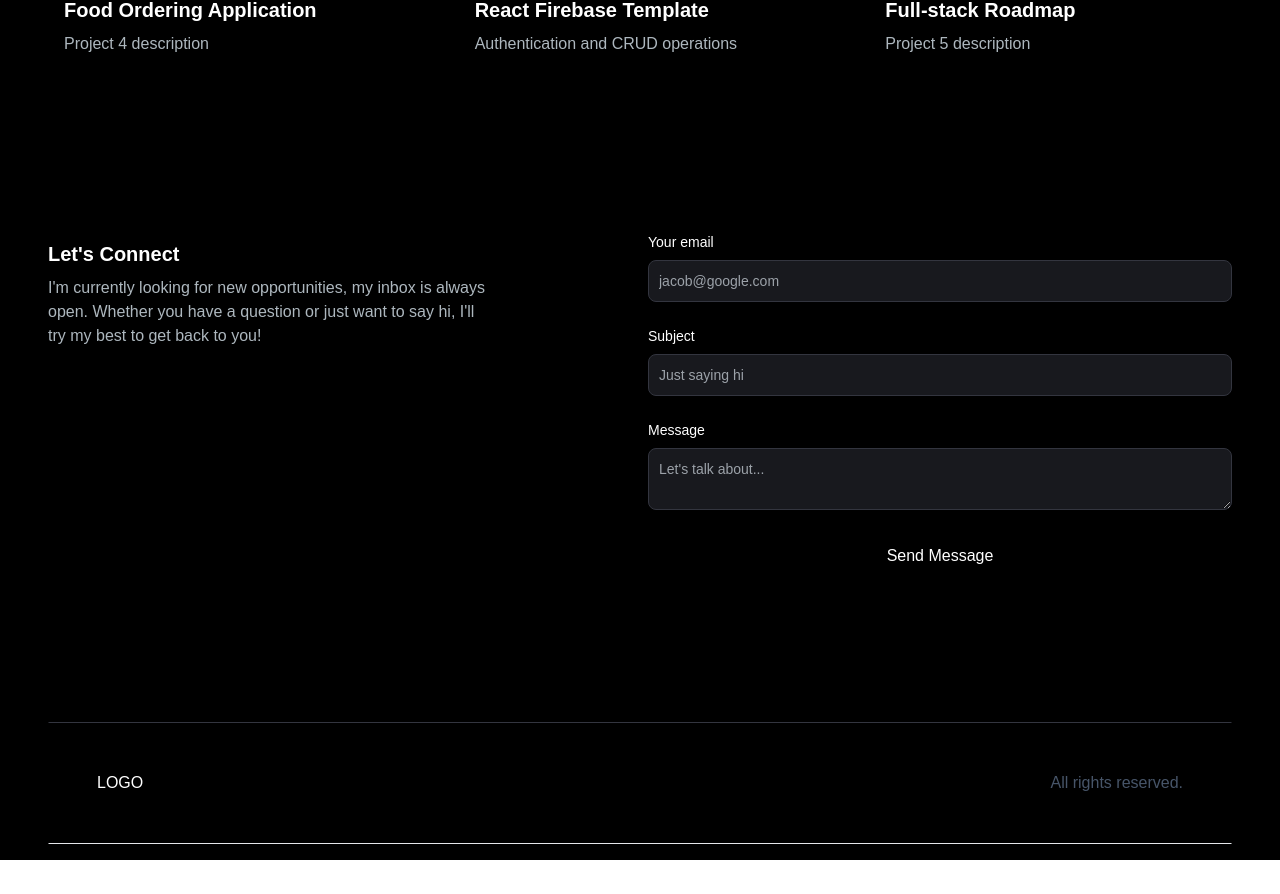
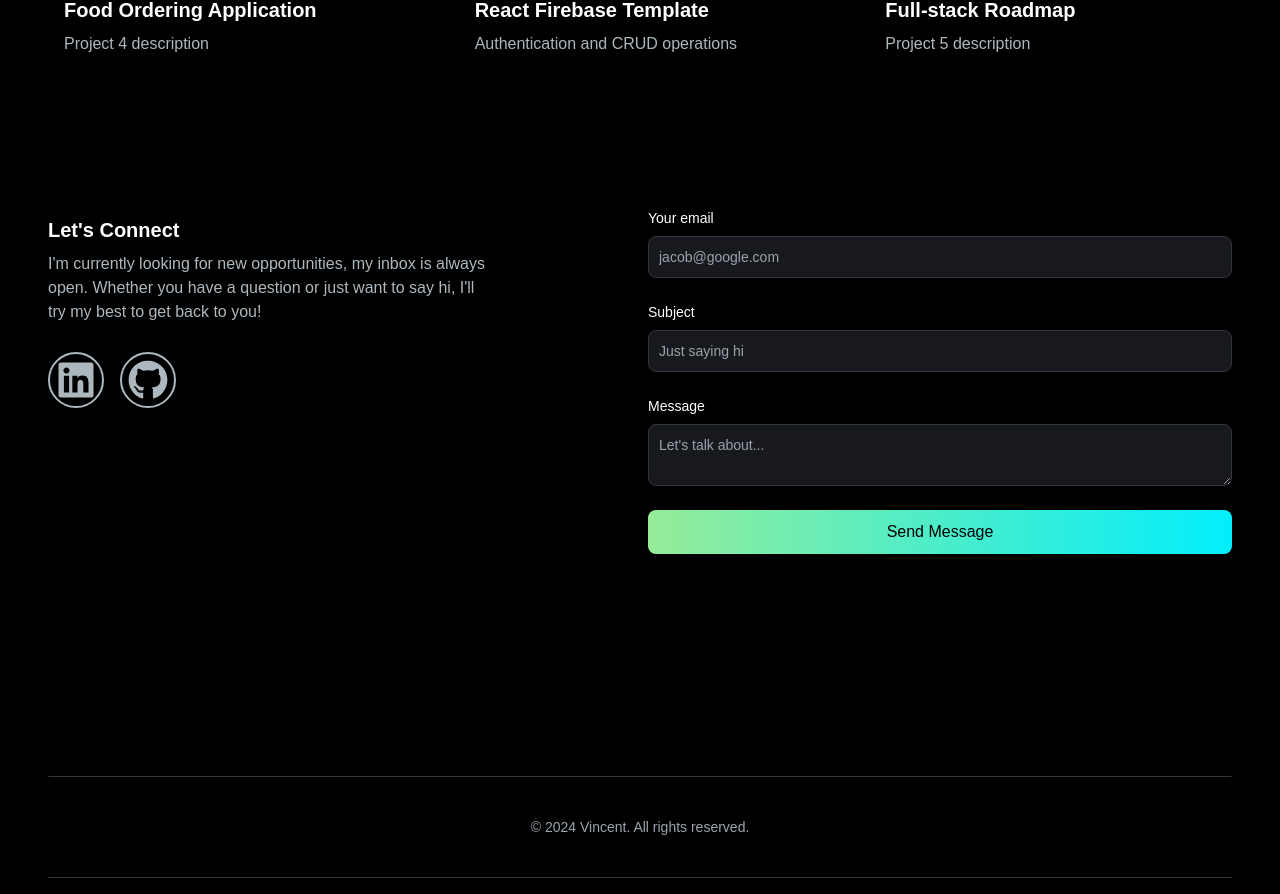
Before and after one commit to VincentTech8/Projects, a Next.js app in the folder vincent-portfolio/: page / in a window 1280 px wide. Shown: the part 1956-2850 px from the top of the page. Before the commit the page ends 2816 px from the top, so only its background shows below. Built offline with nearby package versions, Linux system fonts and the light colour scheme.

Commit message:
Add footer and finalise

```diff
--- a/vincent-portfolio/app/components/EmailSection.jsx
+++ b/vincent-portfolio/app/components/EmailSection.jsx
@@ -1,7 +1,7 @@
 "use client";
 import React, { useState } from "react";
+import { FaGithub, FaLinkedin } from "react-icons/fa";
 import Link from "next/link";
-import Image from "next/image";
 
 const EmailSection = () => {
     const [emailSubmitted, setEmailSubmitted] = useState(false);
@@ -40,10 +40,9 @@ const EmailSection = () => {
     return (
         <section
             id="contact"
-            className="grid md:grid-cols-2 my-12 md:my-12 py-24 gap-4 relative"
+            className="grid xl:grid-cols-2 my-12 gap-4 relative pt-0 xl:pt-4"
         >
-            <div className="bg-[radial-gradient(ellipse_at_center,_var(--tw-gradient-stops))] from-primary-900 to-transparent rounded-full h-80 w-80 z-0 blur-lg absolute top-3/4 -left-4 transform -translate-x-1/2 -translate-1/2"></div>
-            <div className="z-10">
+            <div className="xl:min-h-[65vh]">
                 <h5 className="text-xl font-bold text-white my-2">
                     Let&apos;s Connect
                 </h5>
@@ -53,16 +52,26 @@ const EmailSection = () => {
                     open. Whether you have a question or just want to say hi, I&apos;ll
                     try my best to get back to you!
                 </p>
-                {/* <div className="socials flex flex-row gap-2">
-                    <Link href="github.com">
-                        <Image src="../../../public/linkedin-icon.svg" alt="Github Icon" />
+                <div className="socials flex flex-row gap-2 py-3">
+                    <Link
+                        href="https://www.linkedin.com/in/vincent-446b32190/"
+                        className="h-14 w-14 mr-2 border-2 relative rounded-full border-[#ADB7BE] hover:border-white group/link"
+                        target="_blank"
+                        rel="noopener noreferrer"
+                    >
+                        <FaLinkedin className="h-10 w-10 text-[#ADB7BE] absolute top-1/2 left-1/2 transform -translate-x-1/2 -translate-y-1/2  cursor-pointer group-hover/link:text-white" />
                     </Link>
-                    <Link href="linkedin.com">
-                        <Image src="../../../public/linkedin-icon.svg" alt="Linkedin Icon" />
+                    <Link
+                        href="https://github.com/VincentTech8"
+                        className="h-14 w-14 mr-2 border-2 relative rounded-full border-[#ADB7BE] hover:border-white group/link"
+                        target="_blank"
+                        rel="noopener noreferrer"
+                    >
+                        <FaGithub className="h-10 w-10 text-[#ADB7BE] absolute top-1/2 left-1/2 transform -translate-x-1/2 -translate-y-1/2  cursor-pointer group-hover/link:text-white" />
                     </Link>
-                </div> */}
+                </div>
             </div>
-            <div>
+            <div className="pb-10">
                 {emailSubmitted ? (
                     <p className="text-green-500 text-sm mt-2">
                         Email sent successfully!
@@ -117,7 +126,7 @@ const EmailSection = () => {
                         </div>
                         <button
                             type="submit"
-                            className="bg-primary-500 hover:bg-primary-600 text-white font-medium py-2.5 px-5 rounded-lg w-full"
+                            className="hover:opacity-80 text-black font-medium py-2.5 px-5 rounded-lg w-full" style={{ backgroundImage: "linear-gradient(to right, #96EC98, #01EEFC)" }}
                         >
                             Send Message
                         </button>
--- a/vincent-portfolio/app/components/Footer.jsx
+++ b/vincent-portfolio/app/components/Footer.jsx
@@ -2,10 +2,12 @@ import React from "react";
 
 const Footer = () => {
   return (
-    <footer className="footer border z-10 border-t-[#33353F] border-l-transparent border-r-transparent text-white">
-      <div className="container p-12 flex justify-between">
-        <span>LOGO</span>
-        <p className="text-slate-600">All rights reserved.</p>
+    <footer className="footer border border-t-[#33353F] border-b-[#33353F] border-l-transparent border-r-transparent text-white">
+      <div className="container py-10 flex justify-center">
+        {/* Copyright */}
+        <span className="text-sm text-gray-400">
+          &copy; {new Date().getFullYear()} Vincent. All rights reserved.
+        </span>
       </div>
     </footer>
   );
--- a/vincent-portfolio/app/components/ProjectsSection.jsx
+++ b/vincent-portfolio/app/components/ProjectsSection.jsx
@@ -93,7 +93,7 @@ const ProjectsSection = () => {
 
     return (
         <section id="projects">
-            <div>
+            <div className="pb-14">
                 <h2 className="text-center text-4xl font-bold text-white mt-4 mb-5 md:mb-7">
                     My Projects
                 </h2>
```
Also changed, not shown: 1 other file (tests, documents, lock files or other folders).
